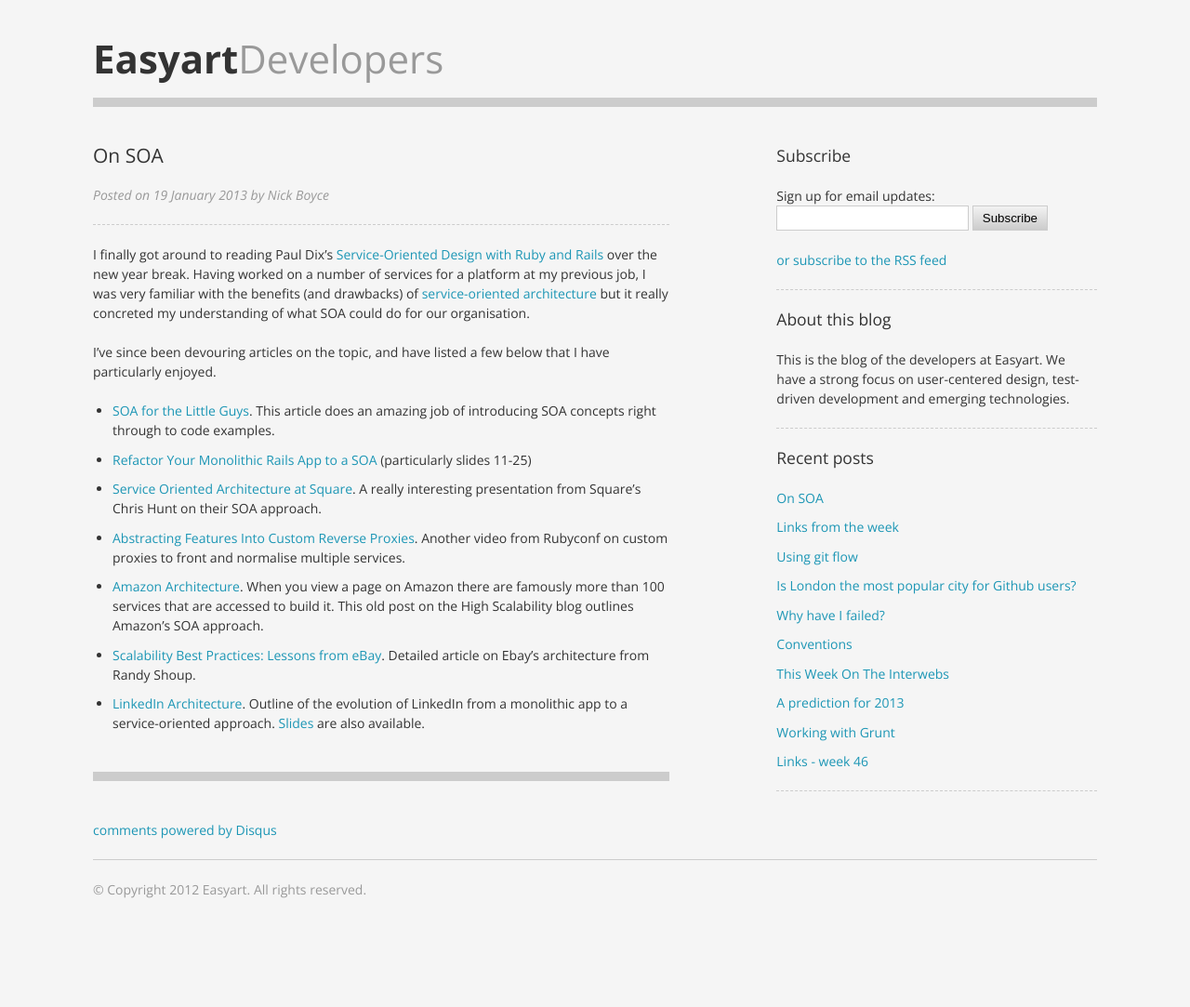
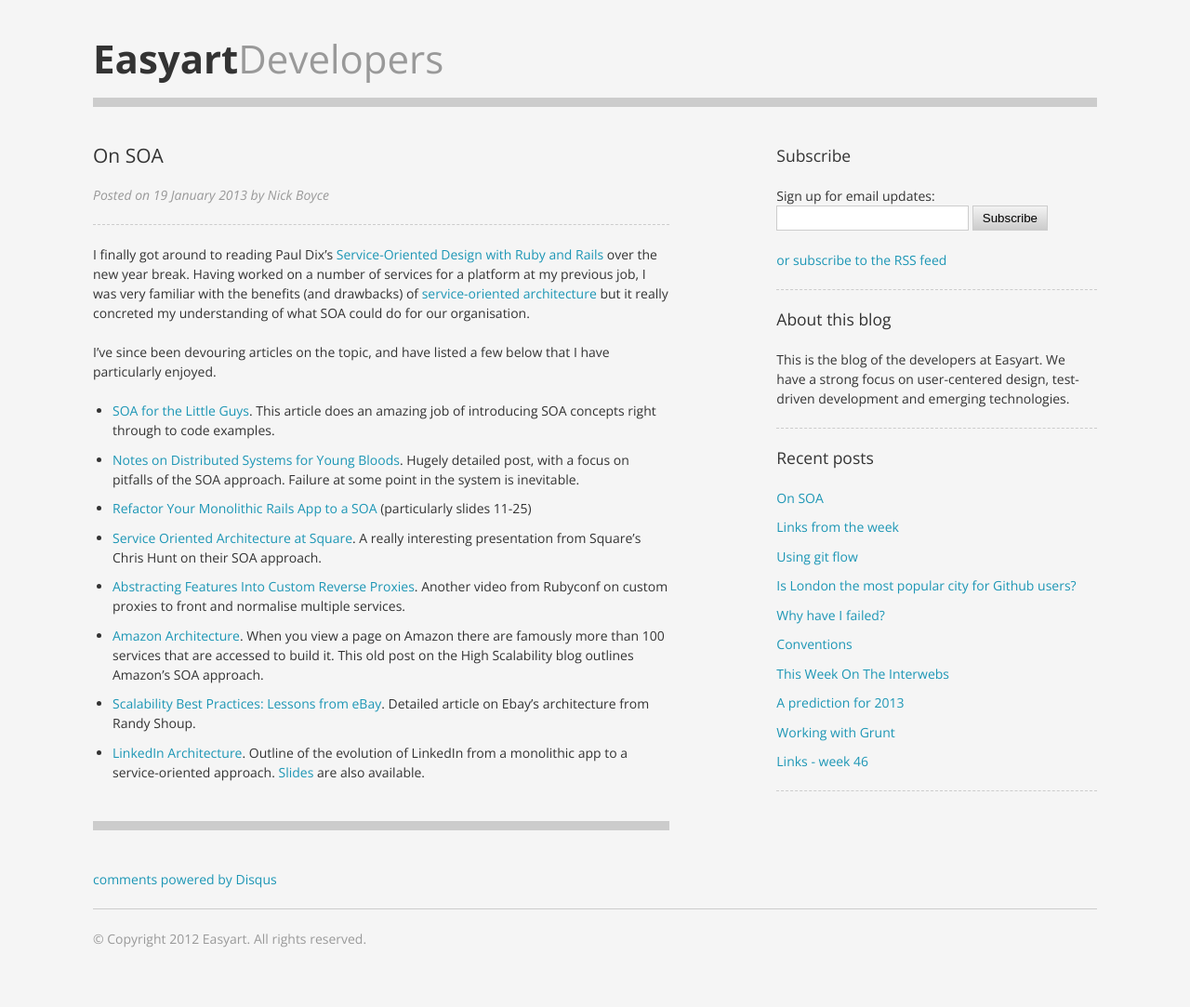
Before and after one commit to kingandmcgaw/kingandmcgaw.github.io, a Jekyll site: the page built from _posts/2013-01-19-on-soa.md, in a window 1280 px wide. Shown: the whole page at 93% size. Built offline with Jekyll 4.4.1, drawn with Linux system fonts in a browser that asks for light colours; Markdown is read by kramdown in place of the engine named in the settings; comment, search, counter and statistics services are not loaded; before the commit the page ends 1030 px from its top, so only the background shows below that.

Commit message:
Updated _posts/2013-01-19-on-soa.md

```diff
--- a/_posts/2013-01-19-on-soa.md
+++ b/_posts/2013-01-19-on-soa.md
@@ -10,6 +10,7 @@ I finally got around to reading Paul Dix's [Service-Oriented Design with Ruby an
 I've since been devouring articles on the topic, and have listed a few below that I have particularly enjoyed.
 
 * [SOA for the Little Guys](http://rubysource.com/soa-for-the-little-guys/). This article does an amazing job of introducing SOA concepts right through to code examples.
+* [Notes on Distributed Systems for Young Bloods](http://www.somethingsimilar.com/2013/01/14/notes-on-distributed-systems-for-young-bloods/). Hugely detailed post, with a focus on pitfalls of the SOA approach. Failure at some point in the system is inevitable.
 * [Refactor Your Monolithic Rails App to a SOA](http://www.slideshare.net/ChrisWyckoff/refactor-your-monolithic-rails-app-to-a-soa) (particularly slides 11-25)
 * [Service Oriented Architecture at Square](http://confreaks.com/videos/1273-rubyconf2012-service-oriented-architecture-at-square). A really interesting presentation from Square's Chris Hunt on their SOA approach.
 * [Abstracting Features Into Custom Reverse Proxies](http://confreaks.com/videos/1270-rubyconf2012-abstracting-features-into-custom-reverse-proxies-or-making-better-lemonade-from-chaos). Another video from Rubyconf on custom proxies to front and normalise multiple services.
```
